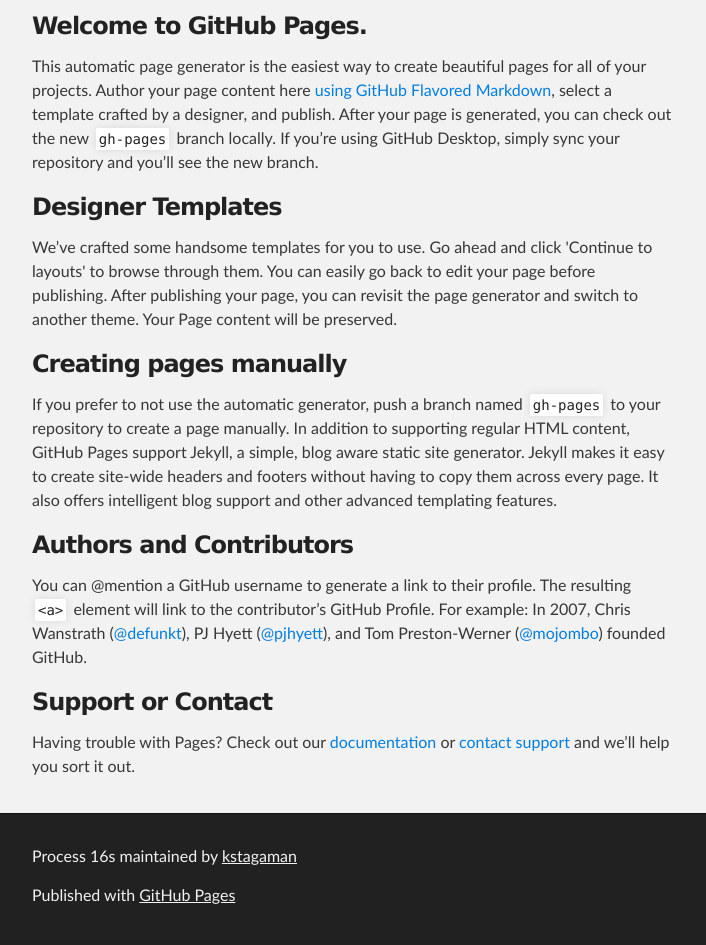
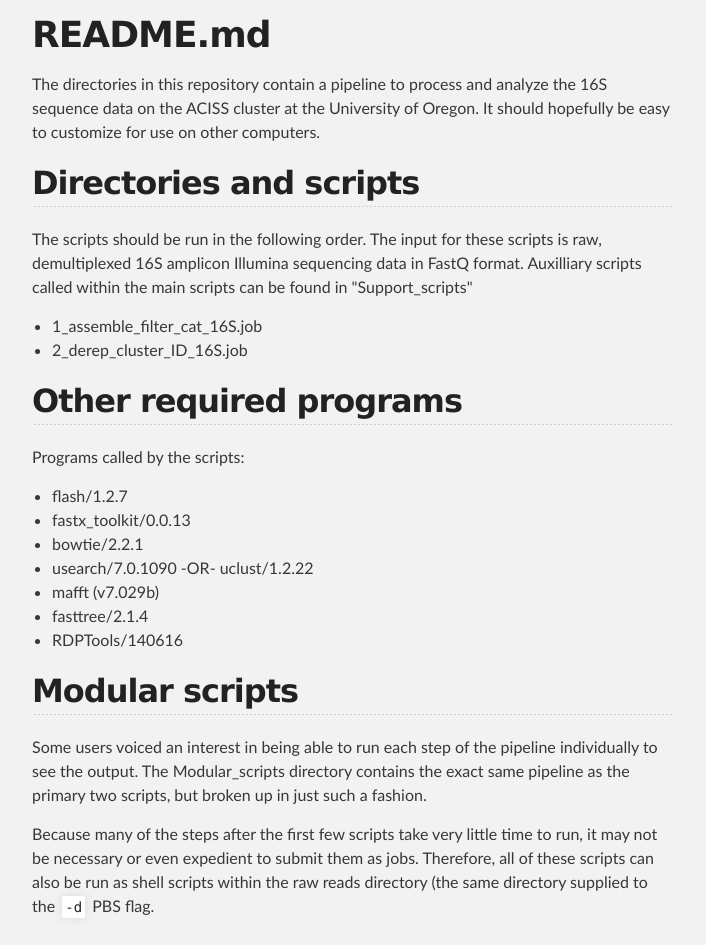
Before and after one commit to kstagaman/Process_16S, a plain HTML site: page index.html in a window 1280 px wide. Shown: the part 288-1233 px from the top of the page, without its empty margins (288-994 px from the left). Drawn offline with Linux system fonts and the light colour scheme.

```diff
--- a/index.html
+++ b/index.html
@@ -31,30 +31,42 @@
     <!-- MAIN CONTENT -->
     <div id="main_content_wrap" class="outer">
       <section id="main_content" class="inner">
-        <h3>
-<a id="welcome-to-github-pages" class="anchor" href="#welcome-to-github-pages" aria-hidden="true"><span aria-hidden="true" class="octicon octicon-link"></span></a>Welcome to GitHub Pages.</h3>
+        <h1>
+<a id="readmemd" class="anchor" href="#readmemd" aria-hidden="true"><span aria-hidden="true" class="octicon octicon-link"></span></a>README.md</h1>
 
-<p>This automatic page generator is the easiest way to create beautiful pages for all of your projects. Author your page content here <a href="https://guides.github.com/features/mastering-markdown/">using GitHub Flavored Markdown</a>, select a template crafted by a designer, and publish. After your page is generated, you can check out the new <code>gh-pages</code> branch locally. If you’re using GitHub Desktop, simply sync your repository and you’ll see the new branch.</p>
+<p>The directories in this repository contain a pipeline to process and analyze the 16S sequence data on the ACISS cluster at the University of Oregon. It should hopefully be easy to customize for use on other computers.</p>
 
-<h3>
-<a id="designer-templates" class="anchor" href="#designer-templates" aria-hidden="true"><span aria-hidden="true" class="octicon octicon-link"></span></a>Designer Templates</h3>
+<h2>
+<a id="directories-and-scripts" class="anchor" href="#directories-and-scripts" aria-hidden="true"><span aria-hidden="true" class="octicon octicon-link"></span></a>Directories and scripts</h2>
 
-<p>We’ve crafted some handsome templates for you to use. Go ahead and click 'Continue to layouts' to browse through them. You can easily go back to edit your page before publishing. After publishing your page, you can revisit the page generator and switch to another theme. Your Page content will be preserved.</p>
+<p>The scripts should be run in the following order. The input for these scripts is raw, demultiplexed 16S amplicon Illumina sequencing data in FastQ format. Auxilliary scripts called within the main scripts can be found in "Support_scripts"</p>
 
-<h3>
-<a id="creating-pages-manually" class="anchor" href="#creating-pages-manually" aria-hidden="true"><span aria-hidden="true" class="octicon octicon-link"></span></a>Creating pages manually</h3>
+<ul>
+<li>1_assemble_filter_cat_16S.job</li>
+<li>2_derep_cluster_ID_16S.job</li>
+</ul>
 
-<p>If you prefer to not use the automatic generator, push a branch named <code>gh-pages</code> to your repository to create a page manually. In addition to supporting regular HTML content, GitHub Pages support Jekyll, a simple, blog aware static site generator. Jekyll makes it easy to create site-wide headers and footers without having to copy them across every page. It also offers intelligent blog support and other advanced templating features.</p>
+<h2>
+<a id="other-required-programs" class="anchor" href="#other-required-programs" aria-hidden="true"><span aria-hidden="true" class="octicon octicon-link"></span></a>Other required programs</h2>
 
-<h3>
-<a id="authors-and-contributors" class="anchor" href="#authors-and-contributors" aria-hidden="true"><span aria-hidden="true" class="octicon octicon-link"></span></a>Authors and Contributors</h3>
+<p>Programs called by the scripts:</p>
 
-<p>You can @mention a GitHub username to generate a link to their profile. The resulting <code>&lt;a&gt;</code> element will link to the contributor’s GitHub Profile. For example: In 2007, Chris Wanstrath (<a href="https://github.com/defunkt" class="user-mention">@defunkt</a>), PJ Hyett (<a href="https://github.com/pjhyett" class="user-mention">@pjhyett</a>), and Tom Preston-Werner (<a href="https://github.com/mojombo" class="user-mention">@mojombo</a>) founded GitHub.</p>
+<ul>
+<li>flash/1.2.7</li>
+<li>fastx_toolkit/0.0.13</li>
+<li>bowtie/2.2.1</li>
+<li>usearch/7.0.1090 -OR- uclust/1.2.22</li>
+<li>mafft (v7.029b)</li>
+<li>fasttree/2.1.4</li>
+<li>RDPTools/140616</li>
+</ul>
 
-<h3>
-<a id="support-or-contact" class="anchor" href="#support-or-contact" aria-hidden="true"><span aria-hidden="true" class="octicon octicon-link"></span></a>Support or Contact</h3>
+<h2>
+<a id="modular-scripts" class="anchor" href="#modular-scripts" aria-hidden="true"><span aria-hidden="true" class="octicon octicon-link"></span></a>Modular scripts</h2>
 
-<p>Having trouble with Pages? Check out our <a href="https://help.github.com/pages">documentation</a> or <a href="https://github.com/contact">contact support</a> and we’ll help you sort it out.</p>
+<p>Some users voiced an interest in being able to run each step of the pipeline individually to see the output. The Modular_scripts directory contains the exact same pipeline as the primary two scripts, but broken up in just such a fashion.</p>
+
+<p>Because many of the steps after the first few scripts take very little time to run, it may not be necessary or even expedient to submit them as jobs. Therefore, all of these scripts can also be run as shell scripts within the raw reads directory (the same directory supplied to the <code>-d</code> PBS flag.</p>
       </section>
     </div>
 
```
Also changed, not shown: params.json (+1 -1 lines).
